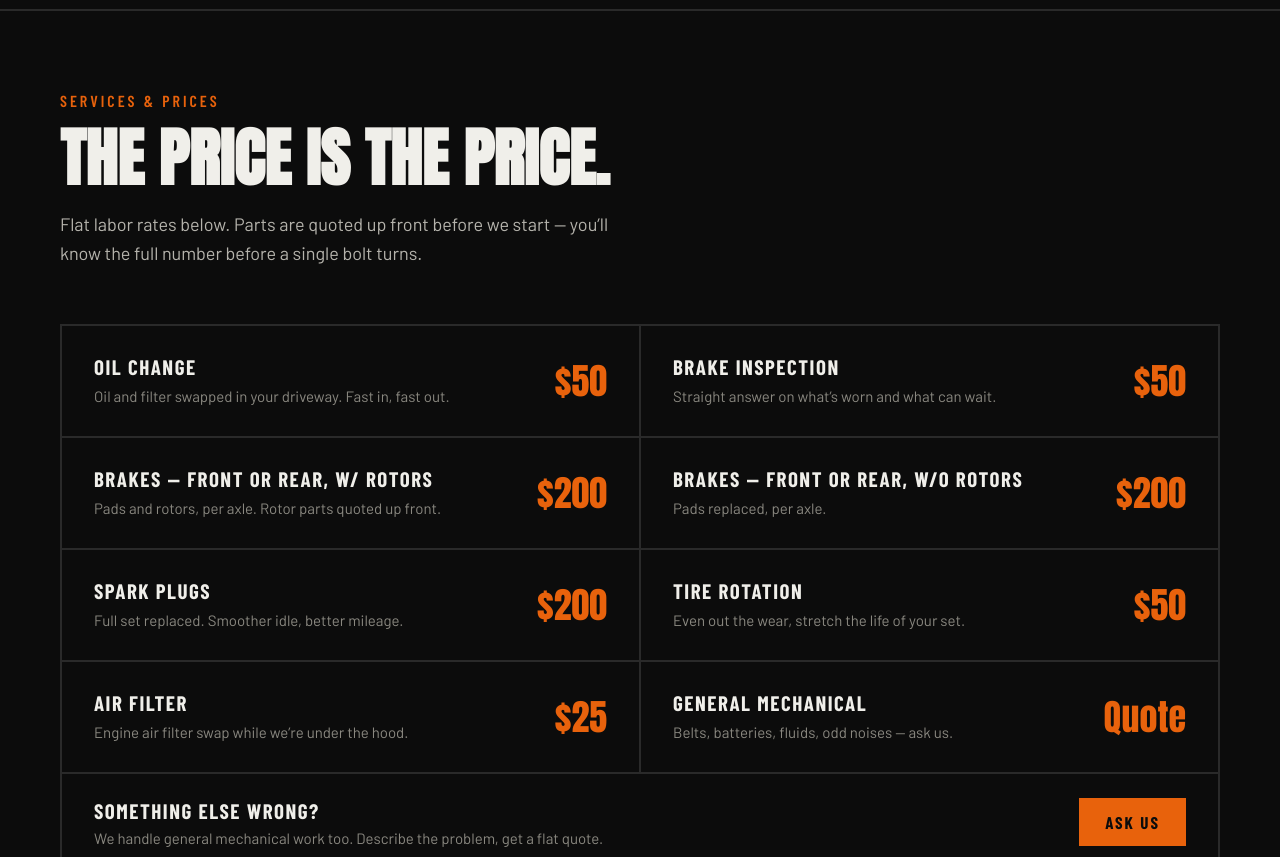
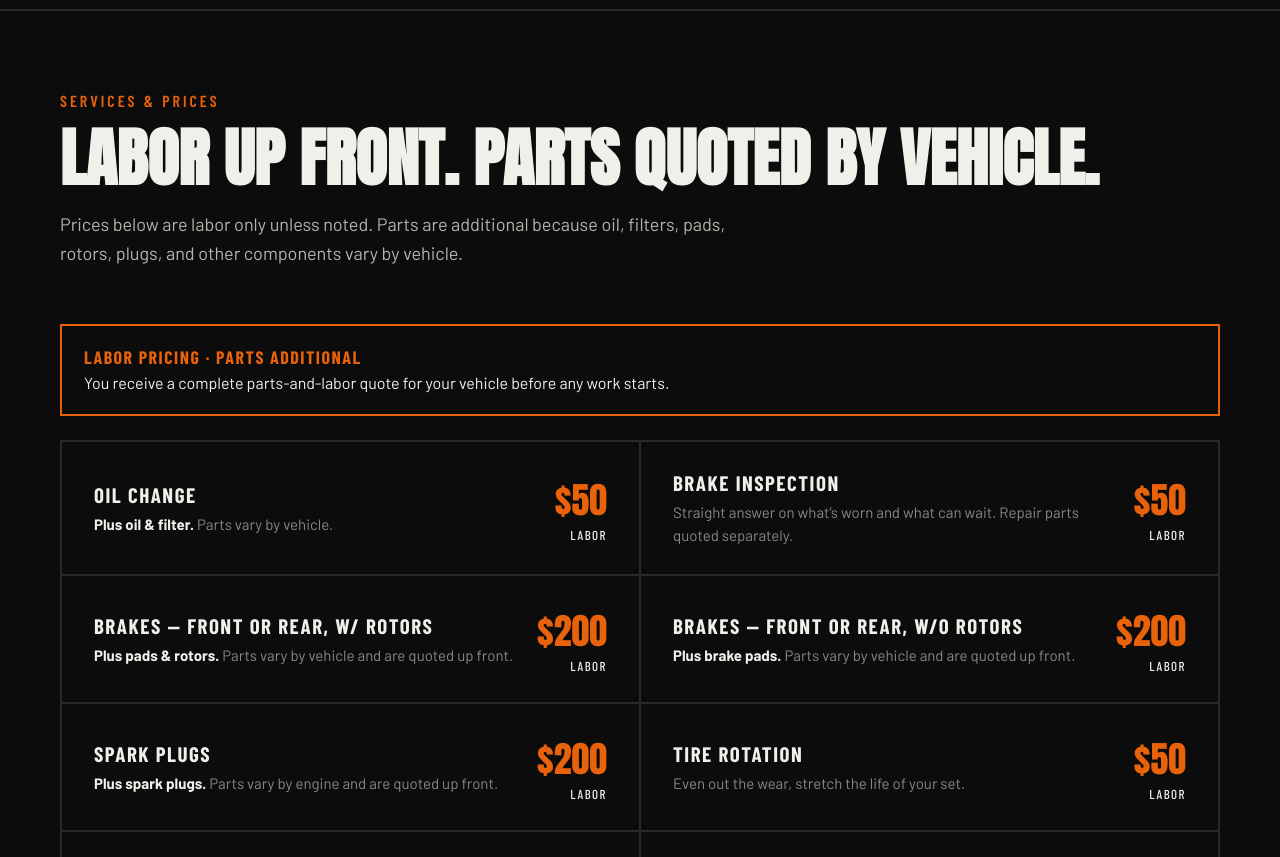
Before and after one commit to whosebruce/kitsap-mobile-brakes-website, a plain HTML site: page services.html in a window 1280 px wide. Shown: the part 67-924 px from the top of the page. Drawn offline with nearby package versions, Linux system fonts and the light colour scheme.

Commit message:
Clarify labor pricing and variable parts costs

```diff
--- a/services.html
+++ b/services.html
@@ -62,51 +62,52 @@
 
   <header style="max-width:1160px; margin:0 auto; padding:80px 40px 56px;">
     <div style="font-family:'Barlow Condensed'; font-weight:600; font-size:16px; letter-spacing:3px; color:#E8620C; text-transform:uppercase;">Services &amp; Prices</div>
-    <h1 style="font-family:'Anton'; font-size:64px; line-height:1; margin:16px 0 20px; text-transform:uppercase;">The price is the price.</h1>
-    <p style="font-size:18px; line-height:1.6; color:#B5B3AC; margin:0; max-width:560px; text-wrap:pretty;">Flat labor rates below. Parts are quoted up front before we start &mdash; you&rsquo;ll know the full number before a single bolt turns.</p>
+    <h1 style="font-family:'Anton'; font-size:64px; line-height:1; margin:16px 0 20px; text-transform:uppercase;">Labor up front. Parts quoted by vehicle.</h1>
+    <p style="font-size:18px; line-height:1.6; color:#B5B3AC; margin:0; max-width:680px; text-wrap:pretty;">Prices below are labor only unless noted. Parts are additional because oil, filters, pads, rotors, plugs, and other components vary by vehicle.</p>
   </header>
 
   <section style="max-width:1160px; margin:0 auto; padding:0 40px 80px;">
+    <div style="border:2px solid #E8620C; padding:18px 22px; margin-bottom:24px; color:#F0EFEA; font-size:16px; line-height:1.55;"><strong style="font-family:'Barlow Condensed'; font-size:18px; letter-spacing:1.5px; text-transform:uppercase; color:#E8620C;">Labor pricing &middot; Parts additional</strong><br>You receive a complete parts-and-labor quote for your vehicle before any work starts.</div>
     <div style="display:grid; grid-template-columns:1fr 1fr; gap:2px; background:#2A2A2A; border:2px solid #2A2A2A;">
 
         <div style="background:#0C0C0C; padding:28px 32px; display:flex; align-items:center; justify-content:space-between; gap:20px;">
           <div>
             <div style="font-family:'Barlow Condensed'; font-weight:700; font-size:21px; letter-spacing:1.5px; text-transform:uppercase;">Oil Change</div>
-            <div style="font-size:15px; color:#8A8880; margin-top:6px; line-height:1.5;">Oil and filter swapped in your driveway. Fast in, fast out.</div>
+            <div style="font-size:15px; color:#8A8880; margin-top:6px; line-height:1.5;"><strong style="color:#F0EFEA;">Plus oil &amp; filter.</strong> Parts vary by vehicle.</div>
           </div>
-          <div style="font-family:'Anton'; font-size:36px; color:#E8620C; flex-shrink:0;">$50</div>
+          <div style="font-family:'Anton'; font-size:36px; color:#E8620C; flex-shrink:0; text-align:right;">$50<div style="font-family:'Barlow Condensed'; font-size:13px; letter-spacing:1.5px; text-transform:uppercase; color:#F0EFEA;">Labor</div></div>
         </div>
 
         <div style="background:#0C0C0C; padding:28px 32px; display:flex; align-items:center; justify-content:space-between; gap:20px;">
           <div>
             <div style="font-family:'Barlow Condensed'; font-weight:700; font-size:21px; letter-spacing:1.5px; text-transform:uppercase;">Brake Inspection</div>
-            <div style="font-size:15px; color:#8A8880; margin-top:6px; line-height:1.5;">Straight answer on what’s worn and what can wait.</div>
+            <div style="font-size:15px; color:#8A8880; margin-top:6px; line-height:1.5;">Straight answer on what’s worn and what can wait. Repair parts quoted separately.</div>
           </div>
-          <div style="font-family:'Anton'; font-size:36px; color:#E8620C; flex-shrink:0;">$50</div>
+          <div style="font-family:'Anton'; font-size:36px; color:#E8620C; flex-shrink:0; text-align:right;">$50<div style="font-family:'Barlow Condensed'; font-size:13px; letter-spacing:1.5px; text-transform:uppercase; color:#F0EFEA;">Labor</div></div>
         </div>
 
         <div style="background:#0C0C0C; padding:28px 32px; display:flex; align-items:center; justify-content:space-between; gap:20px;">
           <div>
             <div style="font-family:'Barlow Condensed'; font-weight:700; font-size:21px; letter-spacing:1.5px; text-transform:uppercase;">Brakes — Front or Rear, w/ Rotors</div>
-            <div style="font-size:15px; color:#8A8880; margin-top:6px; line-height:1.5;">Pads and rotors, per axle. Rotor parts quoted up front.</div>
+            <div style="font-size:15px; color:#8A8880; margin-top:6px; line-height:1.5;"><strong style="color:#F0EFEA;">Plus pads &amp; rotors.</strong> Parts vary by vehicle and are quoted up front.</div>
           </div>
-          <div style="font-family:'Anton'; font-size:36px; color:#E8620C; flex-shrink:0;">$200</div>
+          <div style="font-family:'Anton'; font-size:36px; color:#E8620C; flex-shrink:0; text-align:right;">$200<div style="font-family:'Barlow Condensed'; font-size:13px; letter-spacing:1.5px; text-transform:uppercase; color:#F0EFEA;">Labor</div></div>
         </div>
 
         <div style="background:#0C0C0C; padding:28px 32px; display:flex; align-items:center; justify-content:space-between; gap:20px;">
           <div>
             <div style="font-family:'Barlow Condensed'; font-weight:700; font-size:21px; letter-spacing:1.5px; text-transform:uppercase;">Brakes — Front or Rear, w/o Rotors</div>
-            <div style="font-size:15px; color:#8A8880; margin-top:6px; line-height:1.5;">Pads replaced, per axle.</div>
+            <div style="font-size:15px; color:#8A8880; margin-top:6px; line-height:1.5;"><strong style="color:#F0EFEA;">Plus brake pads.</strong> Parts vary by vehicle and are quoted up front.</div>
           </div>
-          <div style="font-family:'Anton'; font-size:36px; color:#E8620C; flex-shrink:0;">$200</div>
+          <div style="font-family:'Anton'; font-size:36px; color:#E8620C; flex-shrink:0; text-align:right;">$200<div style="font-family:'Barlow Condensed'; font-size:13px; letter-spacing:1.5px; text-transform:uppercase; color:#F0EFEA;">Labor</div></div>
         </div>
 
         <div style="background:#0C0C0C; padding:28px 32px; display:flex; align-items:center; justify-content:space-between; gap:20px;">
           <div>
             <div style="font-family:'Barlow Condensed'; font-weight:700; font-size:21px; letter-spacing:1.5px; text-transform:uppercase;">Spark Plugs</div>
-            <div style="font-size:15px; color:#8A8880; margin-top:6px; line-height:1.5;">Full set replaced. Smoother idle, better mileage.</div>
+            <div style="font-size:15px; color:#8A8880; margin-top:6px; line-height:1.5;"><strong style="color:#F0EFEA;">Plus spark plugs.</strong> Parts vary by engine and are quoted up front.</div>
           </div>
-          <div style="font-family:'Anton'; font-size:36px; color:#E8620C; flex-shrink:0;">$200</div>
+          <div style="font-family:'Anton'; font-size:36px; color:#E8620C; flex-shrink:0; text-align:right;">$200<div style="font-family:'Barlow Condensed'; font-size:13px; letter-spacing:1.5px; text-transform:uppercase; color:#F0EFEA;">Labor</div></div>
         </div>
 
         <div style="background:#0C0C0C; padding:28px 32px; display:flex; align-items:center; justify-content:space-between; gap:20px;">
@@ -114,30 +115,30 @@
             <div style="font-family:'Barlow Condensed'; font-weight:700; font-size:21px; letter-spacing:1.5px; text-transform:uppercase;">Tire Rotation</div>
             <div style="font-size:15px; color:#8A8880; margin-top:6px; line-height:1.5;">Even out the wear, stretch the life of your set.</div>
           </div>
-          <div style="font-family:'Anton'; font-size:36px; color:#E8620C; flex-shrink:0;">$50</div>
+          <div style="font-family:'Anton'; font-size:36px; color:#E8620C; flex-shrink:0; text-align:right;">$50<div style="font-family:'Barlow Condensed'; font-size:13px; letter-spacing:1.5px; text-transform:uppercase; color:#F0EFEA;">Labor</div></div>
         </div>
 
         <div style="background:#0C0C0C; padding:28px 32px; display:flex; align-items:center; justify-content:space-between; gap:20px;">
           <div>
             <div style="font-family:'Barlow Condensed'; font-weight:700; font-size:21px; letter-spacing:1.5px; text-transform:uppercase;">Air Filter</div>
-            <div style="font-size:15px; color:#8A8880; margin-top:6px; line-height:1.5;">Engine air filter swap while we’re under the hood.</div>
+            <div style="font-size:15px; color:#8A8880; margin-top:6px; line-height:1.5;"><strong style="color:#F0EFEA;">Plus air filter.</strong> The correct filter is quoted for your vehicle.</div>
           </div>
-          <div style="font-family:'Anton'; font-size:36px; color:#E8620C; flex-shrink:0;">$25</div>
+          <div style="font-family:'Anton'; font-size:36px; color:#E8620C; flex-shrink:0; text-align:right;">$25<div style="font-family:'Barlow Condensed'; font-size:13px; letter-spacing:1.5px; text-transform:uppercase; color:#F0EFEA;">Labor</div></div>
         </div>
 
         <div style="background:#0C0C0C; padding:28px 32px; display:flex; align-items:center; justify-content:space-between; gap:20px;">
           <div>
             <div style="font-family:'Barlow Condensed'; font-weight:700; font-size:21px; letter-spacing:1.5px; text-transform:uppercase;">General Mechanical</div>
-            <div style="font-size:15px; color:#8A8880; margin-top:6px; line-height:1.5;">Belts, batteries, fluids, odd noises — ask us.</div>
+            <div style="font-size:15px; color:#8A8880; margin-top:6px; line-height:1.5;">Belts, batteries, fluids, odd noises — labor and parts quoted for the job.</div>
           </div>
-          <div style="font-family:'Anton'; font-size:36px; color:#E8620C; flex-shrink:0;">Quote</div>
+          <div style="font-family:'Anton'; font-size:36px; color:#E8620C; flex-shrink:0; text-align:right;">Quote<div style="font-family:'Barlow Condensed'; font-size:13px; letter-spacing:1.5px; text-transform:uppercase; color:#F0EFEA;">Labor + parts</div></div>
         </div>
 
     </div>
     <div style="border:2px solid #2A2A2A; border-top:none; padding:24px 32px; display:flex; align-items:center; justify-content:space-between; gap:20px; flex-wrap:wrap;">
       <div>
         <div style="font-family:'Barlow Condensed'; font-weight:700; font-size:21px; letter-spacing:1.5px; text-transform:uppercase;">Something else wrong?</div>
-        <div style="font-size:15px; color:#8A8880; margin-top:6px;">We handle general mechanical work too. Describe the problem, get a flat quote.</div>
+        <div style="font-size:15px; color:#8A8880; margin-top:6px;">We handle general mechanical work too. Describe the problem and get a complete labor-and-parts quote.</div>
       </div>
       <a href="tel:9285334871" style="background:#E8620C; color:#0C0C0C; font-family:'Barlow Condensed'; font-weight:700; font-size:17px; letter-spacing:2px; text-transform:uppercase; padding:14px 26px; flex-shrink:0;" style-hover="background:#F0EFEA;">Ask Us</a>
     </div>
```
Also changed, not shown: index.html (+7 -7 lines).
